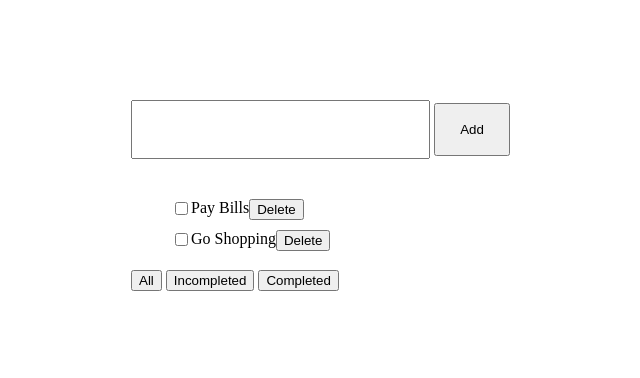
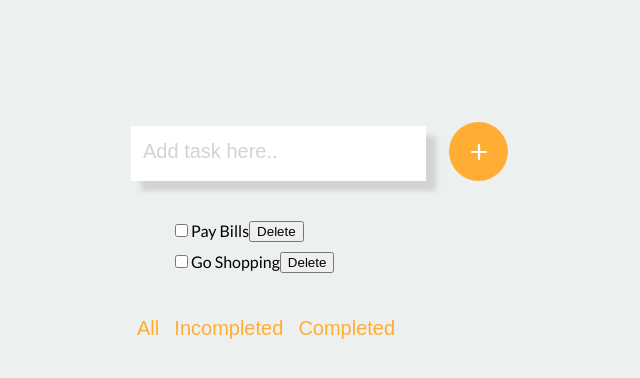
Before and after one commit to ArataKagan/vanilla-todo-list, a website: page index.html in a window 1280 px wide. Shown: the whole page, without its empty margins (309-949 px from the left). Drawn offline with Linux system fonts and the light colour scheme.

Commit message:
added styling for input box, add button, button-lists

```diff
--- a/ToDo.js
+++ b/ToDo.js
@@ -85,7 +85,6 @@ function selectCompleted(){
     }
 }
 
-
 selectAllButton.addEventListener('click', showAll);
 incompletedButton.addEventListener('click', selectIncompleted);
 completedButton.addEventListener('click', selectCompleted);
--- a/index.html
+++ b/index.html
@@ -8,8 +8,8 @@
   <body>
     <div class="container">
         <div>
-            <input id="new-task" type="text">
-            <button id='add'>Add</button>
+            <input id="new-task" type="text" placeholder="Add task here..">
+            <button id='add'><svg version="1.1" id="Capa_1" xmlns="http://www.w3.org/2000/svg" xmlns:xlink="http://www.w3.org/1999/xlink" x="0px" y="0px" viewBox="0 0 491.86 491.86" style="enable-background:new 0 0 491.86 491.86;" xml:space="preserve"><g><g><path class="fill" d="M465.167,211.614H280.245V26.691c0-8.424-11.439-26.69-34.316-26.69s-34.316,18.267-34.316,26.69v184.924H26.69 C18.267,211.614,0,223.053,0,245.929s18.267,34.316,26.69,34.316h184.924v184.924c0,8.422,11.438,26.69,34.316,26.69 s34.316-18.268,34.316-26.69V280.245H465.17c8.422,0,26.69-11.438,26.69-34.316S473.59,211.614,465.167,211.614z"/></g></svg></button>
         </div>
 
       <ul id="task-list">
--- a/style.css
+++ b/style.css
@@ -1,5 +1,6 @@
 body {
-   background: #fff;
+   background: #edf0f1;
+   font-family: 'Lato', sans-serif;
 }
 
 .container {
@@ -10,12 +11,40 @@ body {
 
 #new-task {
     width: 291px;
-    height: 53px
+    height: 53px;
+    box-shadow: 10px 10px 5px #D3D3D3;
+    border: none;
+}
+
+#new-task::placeholder {
+    font-size: 20px;
+    color: #D3D3D3;
+    text-indent: 10px;
 }
 
 #add {
-    width: 76px;
-    height: 53px;
+    width: 59px;
+    height: 59px;
+    margin-left: 20px;
+    border: none;
+    position: relative;
+    border-radius: 30px;
+    top: 22px;
+    background: #ffad33;
+}
+
+body button svg {
+    width: 16px;
+    height: 16px;
+    position: absolute;
+    top: 50%;
+    left: 50%;
+    margin: -8px 0 0 -8px;
+}
+
+body button svg .fill {
+    fill: white;
+    border-color: black;
 }
 
 #task-list {
@@ -25,7 +54,6 @@ body {
 #task-list li {
     padding: 10px;
 }
-
 
 ul {
     margin: 0;
@@ -40,3 +68,19 @@ li, h3 {
     clear:both;
     list-style:none;
 }
+
+#button-list {
+    position: relative;
+    top: 24px;
+}
+
+#select-all, #incompleted, #completed {
+    position: aboslute;
+    top: 10px;
+    background-color: #edf0f1;
+    border: none;
+    color: #ffad33;
+    font-size: 20px;
+}
+
+/* checkbox */
```
